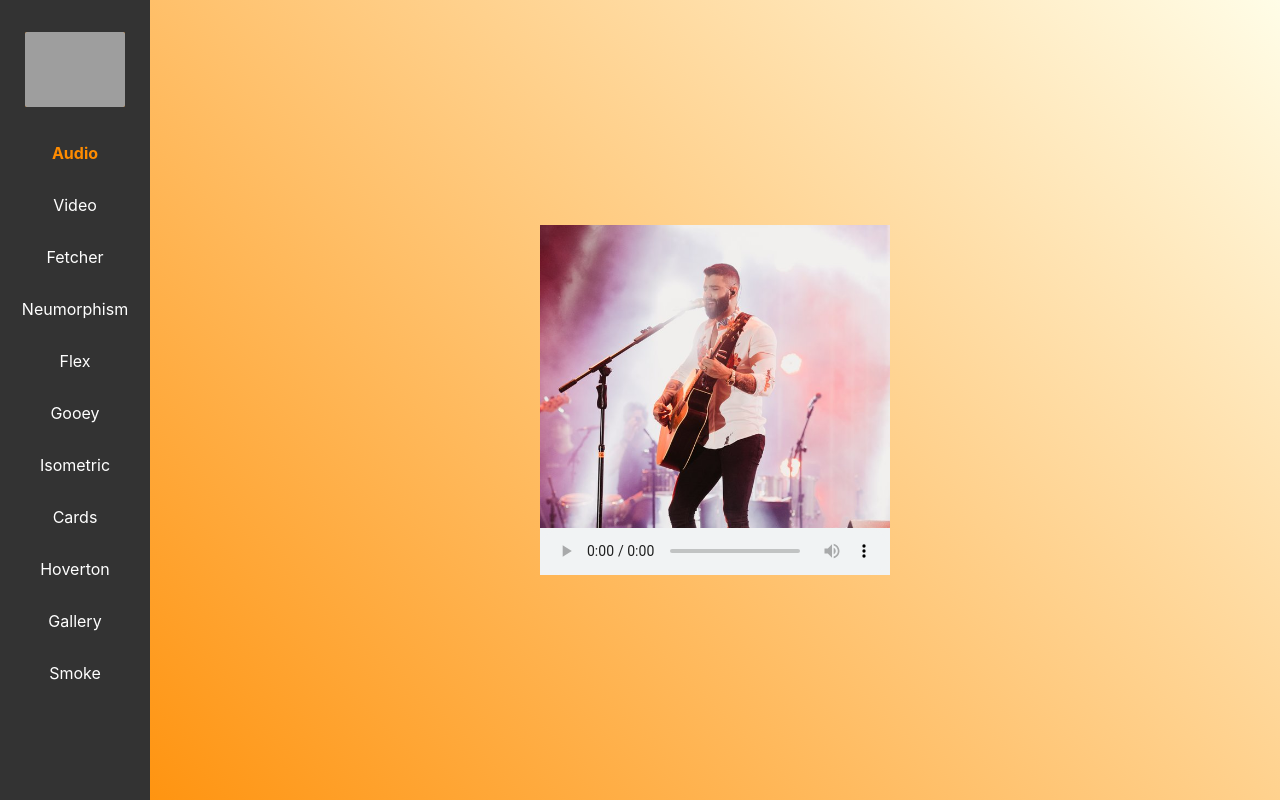
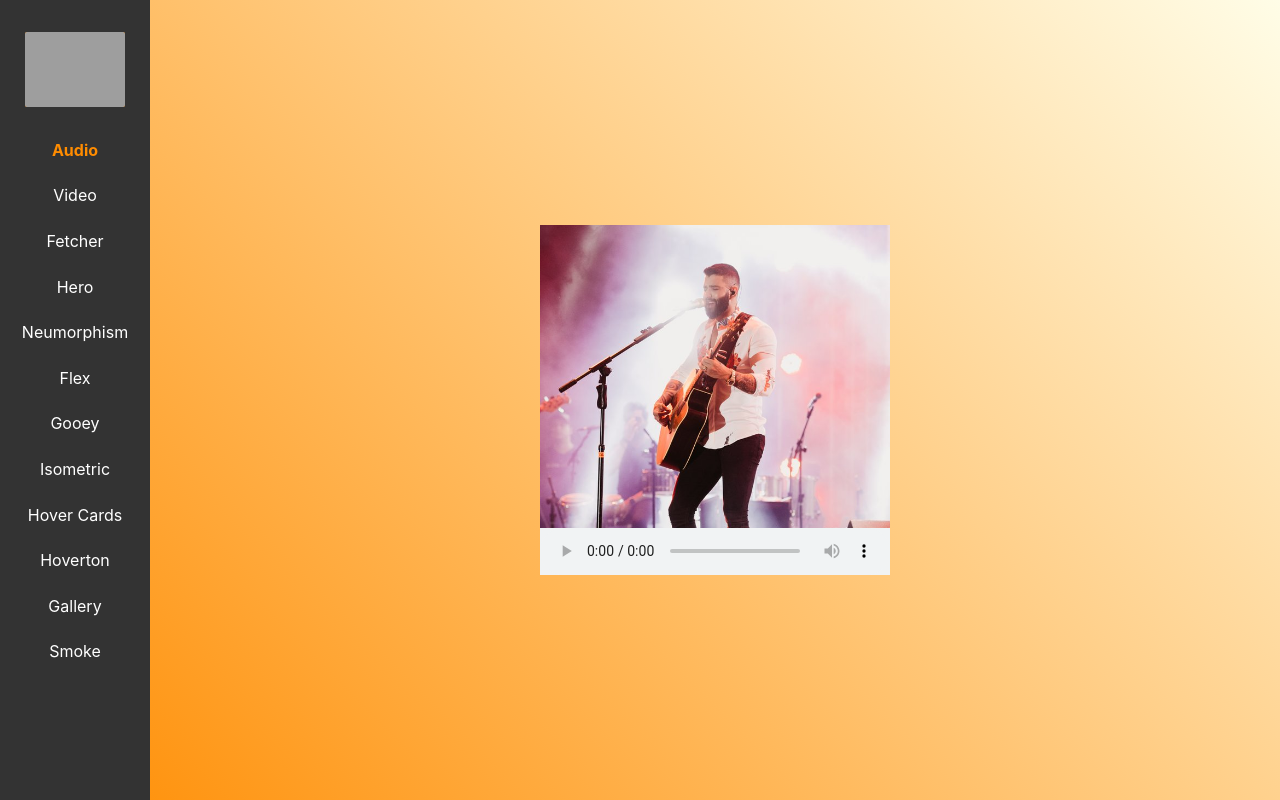
Before and after one commit to bmehder/components, a Svelte app: page / in a window 1280 px wide. Built offline with nearby package versions, Linux system fonts and the light colour scheme; grey boxes are pictures that could not be loaded.

Commit message:
added Hero & Hoverton

```diff
--- a/src/App.svelte
+++ b/src/App.svelte
@@ -4,6 +4,7 @@
   import Audio from "./Audio.svelte";
   import Video from "./Video.svelte";
   import Fetcher from "./Fetcher.svelte";
+  import Hero from "./Hero.svelte";
   import Flex from "./Flex.svelte";
   import Neumorphism from "./Neumorphism.svelte";
   import Gooey from "./Gooey.svelte";
@@ -19,11 +20,12 @@
     "audio",
     "video",
     "fetcher",
+    "hero",
     "neumorphism",
     "flex",
     "gooey",
     "isometric",
-    "cards",
+    "hover cards",
     "hoverton",
     "gallery",
     "smoke"
@@ -53,7 +55,7 @@
     transition: 0.4s;
   }
   nav a {
-    padding: 1em 0;
+    padding: 0.8em 0;
     color: white;
     text-decoration: none;
     text-transform: capitalize;
@@ -95,6 +97,10 @@
   <Fetcher />
 {/if}
 
+{#if currentPage === 'hero'}
+  <Hero />
+{/if}
+
 {#if currentPage === 'neumorphism'}
   <Neumorphism />
 {/if}
@@ -113,7 +119,7 @@
   <Isometric />
 {/if}
 
-{#if currentPage === 'cards'}
+{#if currentPage === 'hover cards'}
   <Cards />
 {/if}
 
--- /dev/null
+++ b/src/Hero.svelte
@@ -0,0 +1,41 @@
+<script>
+  export let media = "https://picsum.photos/1200/500";
+  export let caption = "Just another hero image caption...";
+</script>
+
+<style>
+  @import url("https://fonts.googleapis.com/css2?family=Source+Code+Pro:wght@700&display=swap");
+  section {
+    position: relative;
+    margin: 0 0 0 150px;
+    padding: 0;
+  }
+  img {
+    display: block;
+    width: 100%;
+    height: 100%;
+    object-fit: cover;
+  }
+  div {
+    position: absolute;
+    width: 60%;
+    top: 50%;
+    left: 50%;
+    margin-left: -75px;
+    transform: translate(-50%, -50%);
+    font-family: "Source Code Pro", monospace;
+  }
+  h3 {
+    color: #fff;
+    font-size: 4.5em;
+    text-align: center;
+    text-shadow: 2px 2px 3px rgba(0, 0, 0, 0.5);
+  }
+</style>
+
+<section>
+  <img src={media} alt="hero" />
+  <div>
+    <h3>{caption}</h3>
+  </div>
+</section>
--- a/src/Hoverton.svelte
+++ b/src/Hoverton.svelte
@@ -48,7 +48,7 @@
     top: 50%;
     left: 50%;
     transform: translate(-50%, -50%) rotate(-60deg);
-    transition: all 0.3s;
+    transition: all 0.6s;
   }
 
   .button:hover span::before,
@@ -56,6 +56,7 @@
     transform: translate(-50%, -50%) rotate(-90deg);
     width: 100%;
     background: darkorange;
+    transition: all 0.6s;
   }
 </style>
 
```
